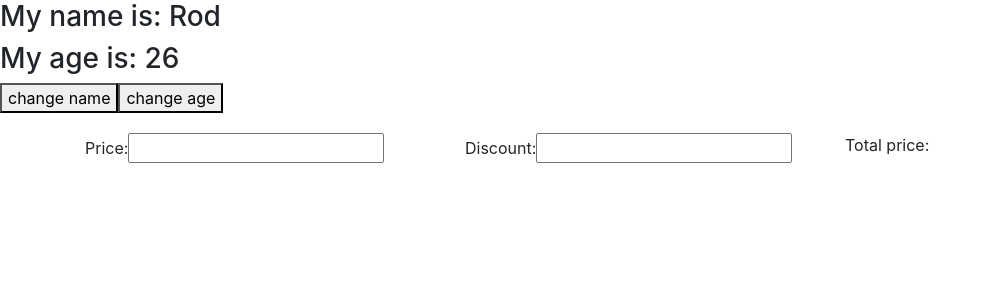
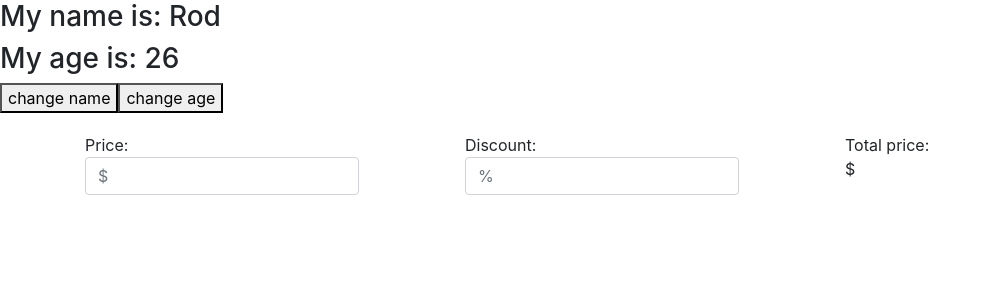
Before and after one commit to Jaguso/redux-example, a React app: page / in a window 1280 px wide. Shown: the top 300 px of the page, without its empty margins (0-991 px from the left). Built offline with nearby package versions, Linux system fonts and the light colour scheme.

Commit message:
price calculator works

```diff
--- a/src/components/calculator/Calculator.js
+++ b/src/components/calculator/Calculator.js
@@ -2,6 +2,25 @@ import React, { Component } from 'react';
 import './Calculator.css';
 
 class Calculator extends Component {
+
+  constructor() {
+    super();
+    this.state = {
+      price: "",
+      discount: ""
+    }
+  }
+
+  onChangeInput = (event) => {
+    const {name, value} = event.target;
+    console.log("Valores ", name, value)
+    this.setState({[name]: value});
+  }
+
+  calculatePrice = (price, discount) => {
+    return parseInt(price) * (parseInt(discount)/100);
+  }
+
   render() {
     return (
       <div className="container calculator">
@@ -9,17 +28,26 @@ class Calculator extends Component {
           <div className="col">
             <label>
               Price:
-              <input/>
+              <input type="text" name="price" className="form-control"
+              value={this.state.price} onChange={this.onChangeInput}
+              placeholder="$" />
             </label>
           </div>
           <div className="col">
             <label>
               Discount:
-              <input/>
+              <input type="text" name="discount" className="form-control"
+              value={this.state.discount} onChange={this.onChangeInput}
+              placeholder="%" />
             </label>
           </div>
           <div className="col">
             Total price:
+            {
+              this.state.price && this.state.discount ?
+                <p>$ {this.calculatePrice(this.state.price, this.state.discount)}</p>
+                : <p>$</p>
+            }
           </div>
         </div>
 
```
